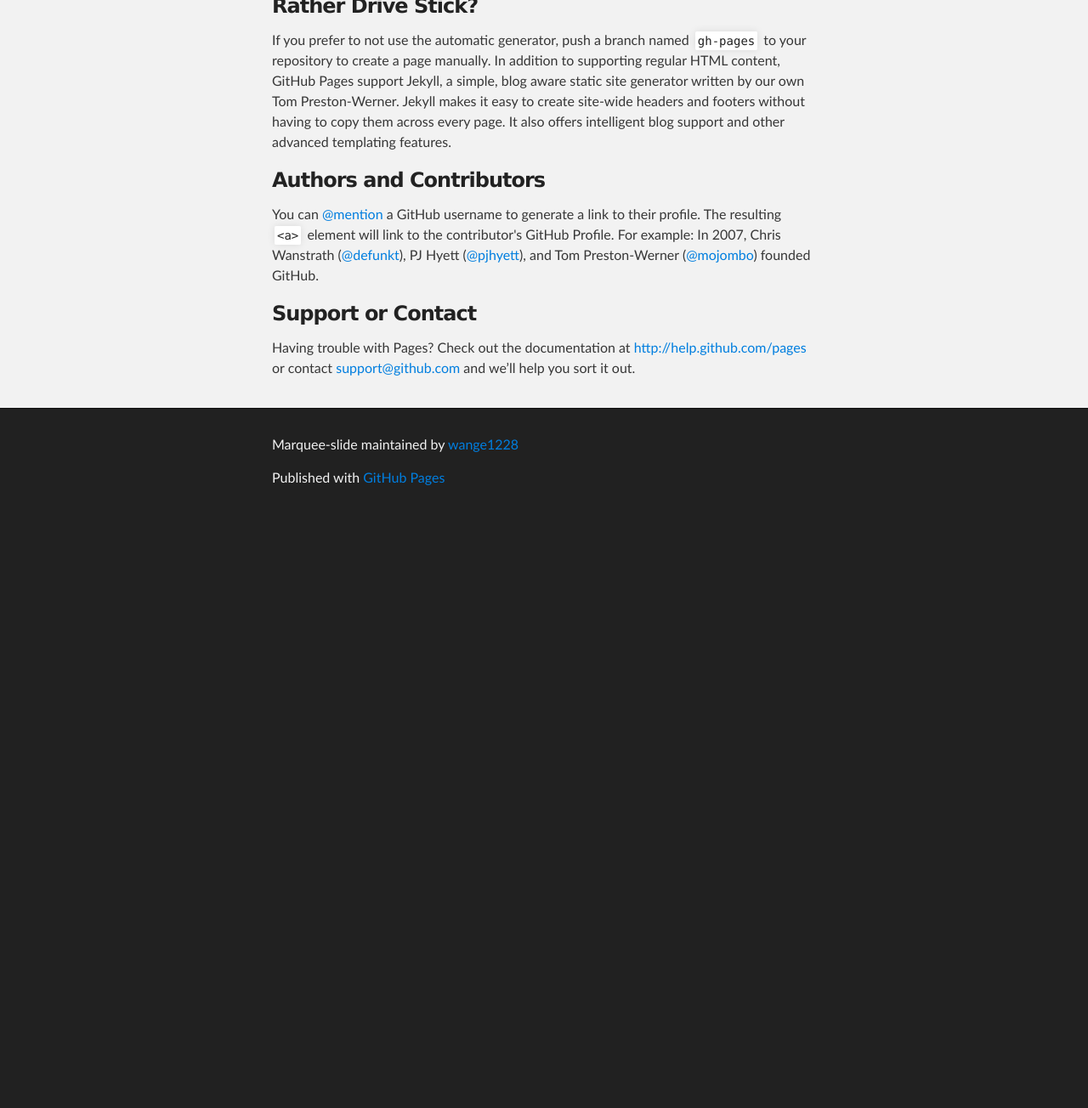
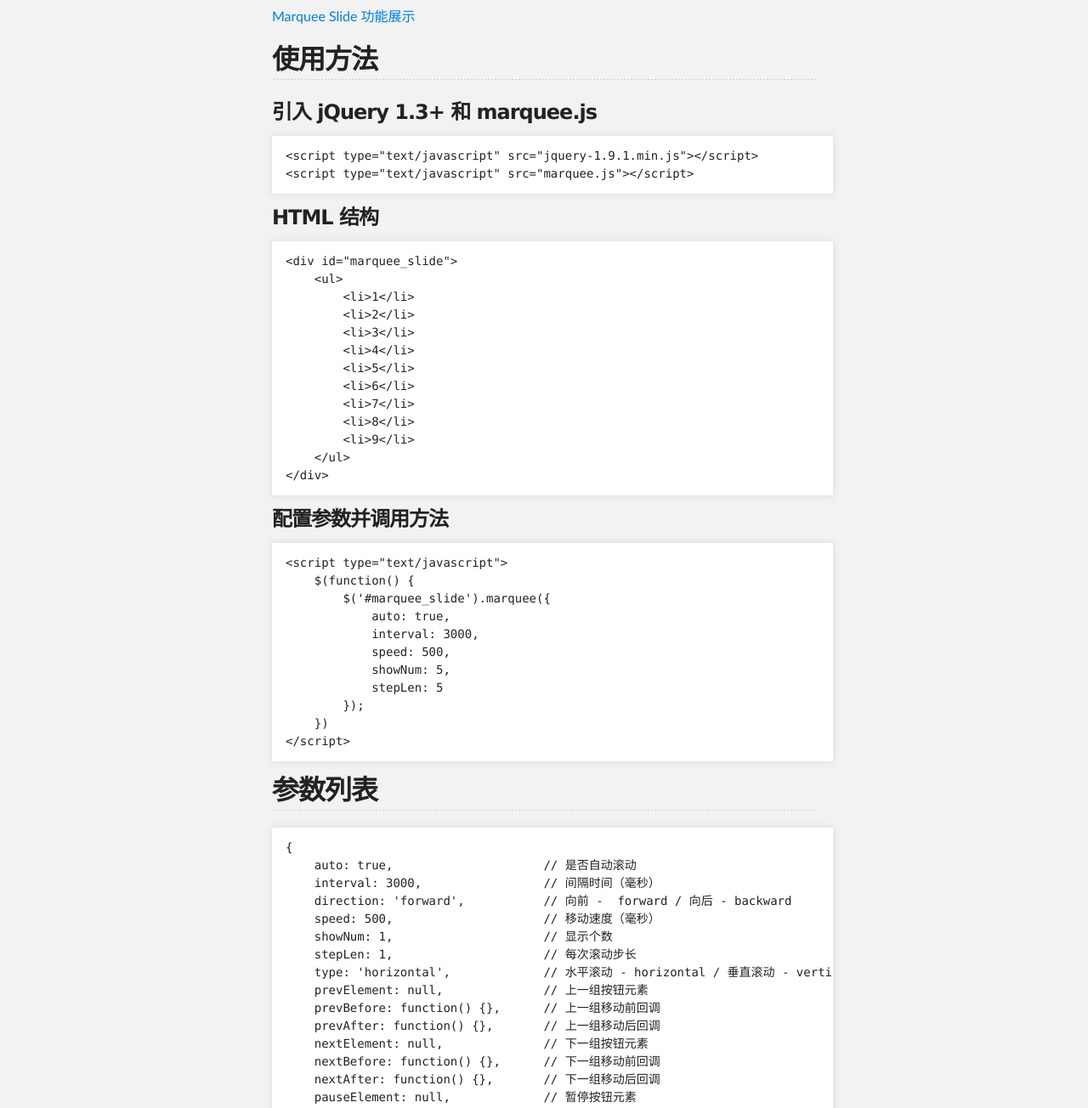
Before and after one commit to wange1228/marquee-slide, a plain HTML site: page index.html in a window 1280 px wide. Shown: the part 747-2051 px from the top of the page at 85% size. Before the commit the page ends 1356 px from the top, so only its background shows below. Drawn offline with Linux system fonts and the light colour scheme.

```diff
--- a/index.html
+++ b/index.html
@@ -31,32 +31,95 @@
     <!-- MAIN CONTENT -->
     <div id="main_content_wrap" class="outer">
       <section id="main_content" class="inner">
-        <h3>Welcome to GitHub Pages.</h3>
+        <h1>Marquee-Slide</h1>
 
-<p>This automatic page generator is the easiest way to create beautiful pages for all of your projects. Author your page content here using GitHub Flavored Markdown, select a template crafted by a designer, and publish. After your page is generated, you can check out the new branch:</p>
+<h2>简介</h2>
 
-<pre><code>$ cd your_repo_root/repo_name
-$ git fetch origin
-$ git checkout gh-pages
+<p>Marquee-Slide 是一款基于 jQuery 的多功能无缝滚动插件，它可以配置的主要功能有：</p>
+
+<ul>
+<li>是否自动滚动</li>
+<li>自动滚动时的间隔时间</li>
+<li>移动速度</li>
+<li>显示个数</li>
+<li>每次移动的步长</li>
+<li>水平 / 垂直滚动</li>
+<li>向前 / 向后（水平）以及向上 / 向下（垂直）自动滚动</li>
+<li>暂停 / 继续滚动</li>
+<li>上一组 / 下一组移动前 / 后的回调方法</li>
+<li>暂停 / 继续滚动前 / 后的回调方法</li>
+</ul><h2>DEMO 预览</h2>
+
+<p><a href="http://wange.im/demo/marquee-slide/marquee_slide.html">Marquee Slide 功能展示</a></p>
+
+<h2>使用方法</h2>
+
+<h3>引入 jQuery 1.3+ 和 marquee.js</h3>
+
+<pre><code>&lt;script type="text/javascript" src="jquery-1.9.1.min.js"&gt;&lt;/script&gt;
+&lt;script type="text/javascript" src="marquee.js"&gt;&lt;/script&gt;
 </code></pre>
 
-<p>If you're using the GitHub for Mac, simply sync your repository and you'll see the new branch.</p>
+<h3>HTML 结构</h3>
 
-<h3>Designer Templates</h3>
+<pre><code>&lt;div id="marquee_slide"&gt;
+    &lt;ul&gt;
+        &lt;li&gt;1&lt;/li&gt;
+        &lt;li&gt;2&lt;/li&gt;
+        &lt;li&gt;3&lt;/li&gt;
+        &lt;li&gt;4&lt;/li&gt;
+        &lt;li&gt;5&lt;/li&gt;
+        &lt;li&gt;6&lt;/li&gt;
+        &lt;li&gt;7&lt;/li&gt;
+        &lt;li&gt;8&lt;/li&gt;
+        &lt;li&gt;9&lt;/li&gt;
+    &lt;/ul&gt;
+&lt;/div&gt;
+</code></pre>
 
-<p>We've crafted some handsome templates for you to use. Go ahead and continue to layouts to browse through them. You can easily go back to edit your page before publishing. After publishing your page, you can revisit the page generator and switch to another theme. Your Page content will be preserved if it remained markdown format.</p>
+<h3>配置参数并调用方法</h3>
 
-<h3>Rather Drive Stick?</h3>
+<pre><code>&lt;script type="text/javascript"&gt;
+    $(function() {
+        $('#marquee_slide').marquee({
+            auto: true,
+            interval: 3000,
+            speed: 500,
+            showNum: 5,
+            stepLen: 5
+        });
+    })
+&lt;/script&gt;
+</code></pre>
 
-<p>If you prefer to not use the automatic generator, push a branch named <code>gh-pages</code> to your repository to create a page manually. In addition to supporting regular HTML content, GitHub Pages support Jekyll, a simple, blog aware static site generator written by our own Tom Preston-Werner. Jekyll makes it easy to create site-wide headers and footers without having to copy them across every page. It also offers intelligent blog support and other advanced templating features.</p>
+<h2>参数列表</h2>
 
-<h3>Authors and Contributors</h3>
+<pre><code>{
+    auto: true,                     // 是否自动滚动
+    interval: 3000,                 // 间隔时间（毫秒）
+    direction: 'forward',           // 向前 -  forward / 向后 - backward
+    speed: 500,                     // 移动速度（毫秒）
+    showNum: 1,                     // 显示个数
+    stepLen: 1,                     // 每次滚动步长
+    type: 'horizontal',             // 水平滚动 - horizontal / 垂直滚动 - vertical
+    prevElement: null,              // 上一组按钮元素
+    prevBefore: function() {},      // 上一组移动前回调
+    prevAfter: function() {},       // 上一组移动后回调
+    nextElement: null,              // 下一组按钮元素
+    nextBefore: function() {},      // 下一组移动前回调
+    nextAfter: function() {},       // 下一组移动后回调
+    pauseElement: null,             // 暂停按钮元素
+    pauseBefore: function() {},     // 暂停前回调
+    pauseAfter: function() {},      // 暂停后回调
+    resumeElement: null,            // 继续按钮元素
+    resumeBefore: function() {},    // 继续前回调
+    resumeAfter: function() {}      // 继续后回调
+}
+</code></pre>
 
-<p>You can <a href="https://github.com/blog/821" class="user-mention">@mention</a> a GitHub username to generate a link to their profile. The resulting <code>&lt;a&gt;</code> element will link to the contributor's GitHub Profile. For example: In 2007, Chris Wanstrath (<a href="https://github.com/defunkt" class="user-mention">@defunkt</a>), PJ Hyett (<a href="https://github.com/pjhyett" class="user-mention">@pjhyett</a>), and Tom Preston-Werner (<a href="https://github.com/mojombo" class="user-mention">@mojombo</a>) founded GitHub.</p>
+<h2>意见建议</h2>
 
-<h3>Support or Contact</h3>
-
-<p>Having trouble with Pages? Check out the documentation at <a href="http://help.github.com/pages">http://help.github.com/pages</a> or contact <a href="mailto:support@github.com">support@github.com</a> and we’ll help you sort it out.</p>
+<p>欢迎各位使用本款插件，如果在使用中有任何问题或者意见建议，请移步到<a href="http://wange.im/marquee-js-jquery-scroll-plugin.html">我的博客</a>留言，您也可以直接发邮件给我：<a href="mailto:i@wange.im">i@wange.im</a>，我会第一时间给您答复，谢谢 :-)</p>
       </section>
     </div>
 
```
Also changed, not shown: params.json (+1 -1 lines).
